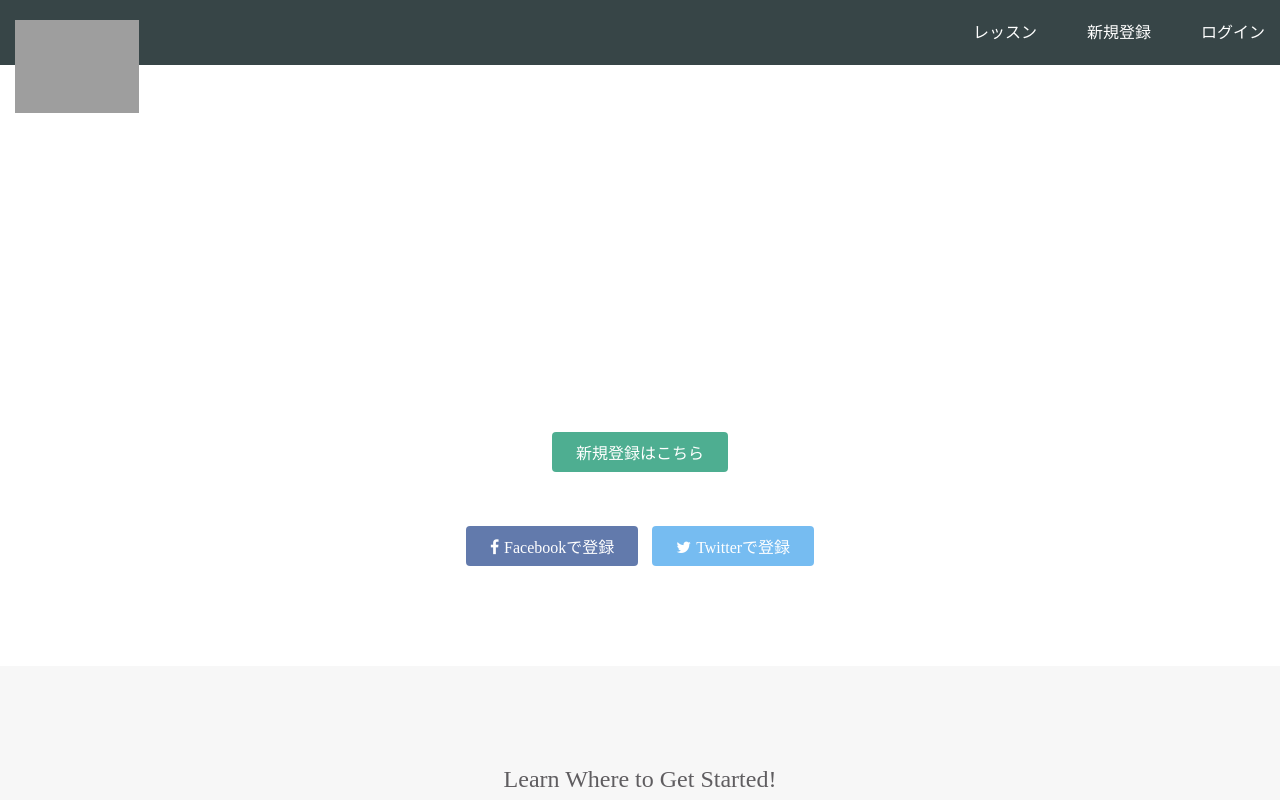
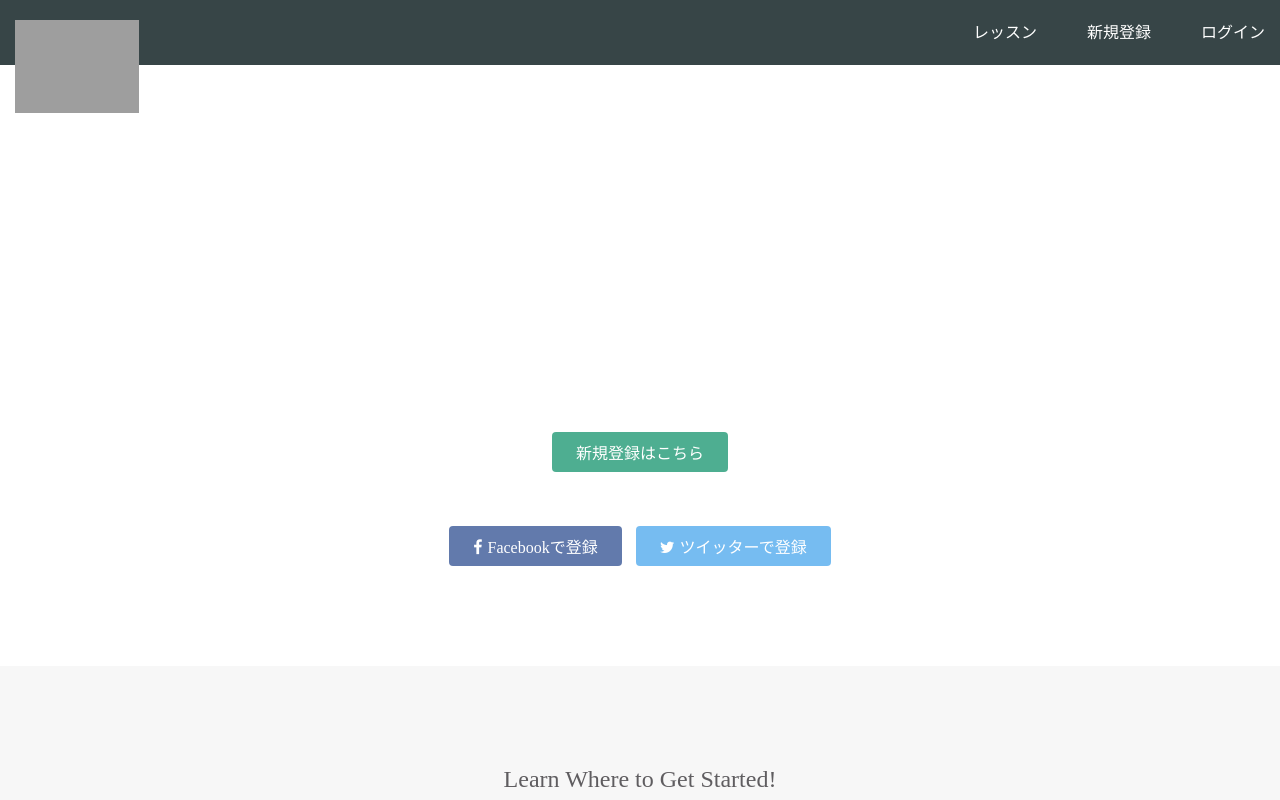
Before and after one commit to naota32/naota32.github.io, a plain HTML site: page index.html in a window 1280 px wide. Shown: the top 800 px of the page. Drawn offline with Linux system fonts and the light colour scheme; grey boxes are pictures that could not be loaded.

Commit message:
Update index.html

```diff
--- a/index.html
+++ b/index.html
@@ -29,7 +29,7 @@
         <a href="#" class="btn signup">新規登録はこちら</a>
         <p>or</p>
         <a href="#" class="btn facebook"><span class="fa fa-facebook"></span>Facebookで登録</a>
-        <a href="#" class="btn twitter"><span class="fa fa-twitter"></span>Twitterで登録</a>
+        <a href="#" class="btn twitter"><span class="fa fa-twitter"></span>ツイッターで登録</a>
       </div>
     </div>
   </div>
```
